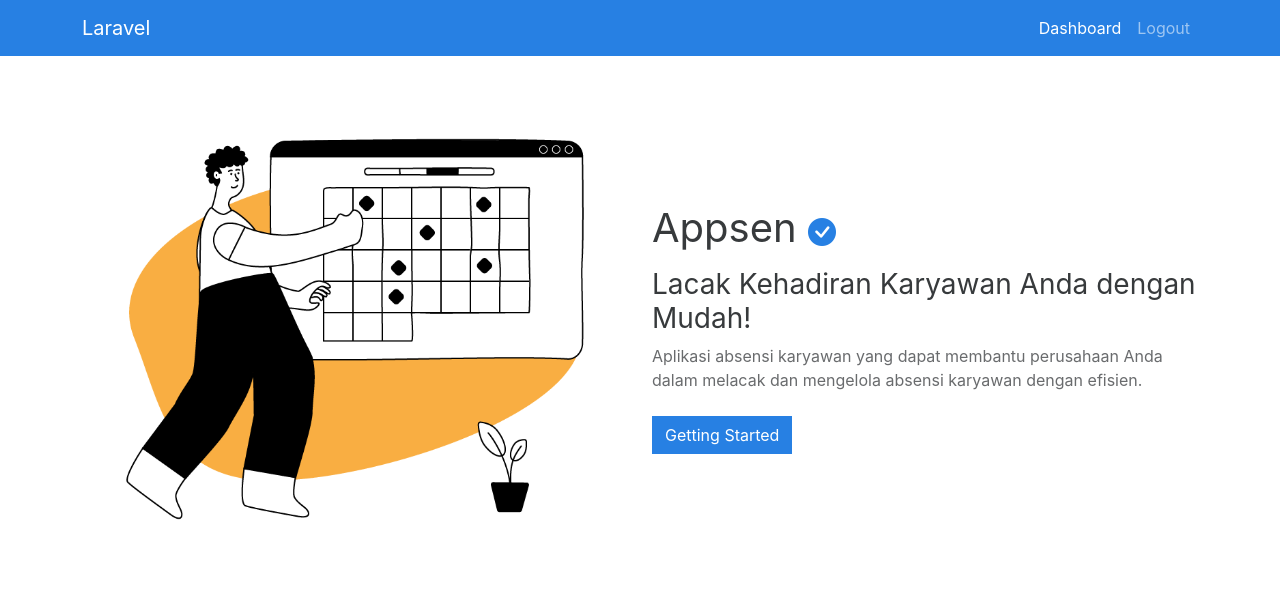
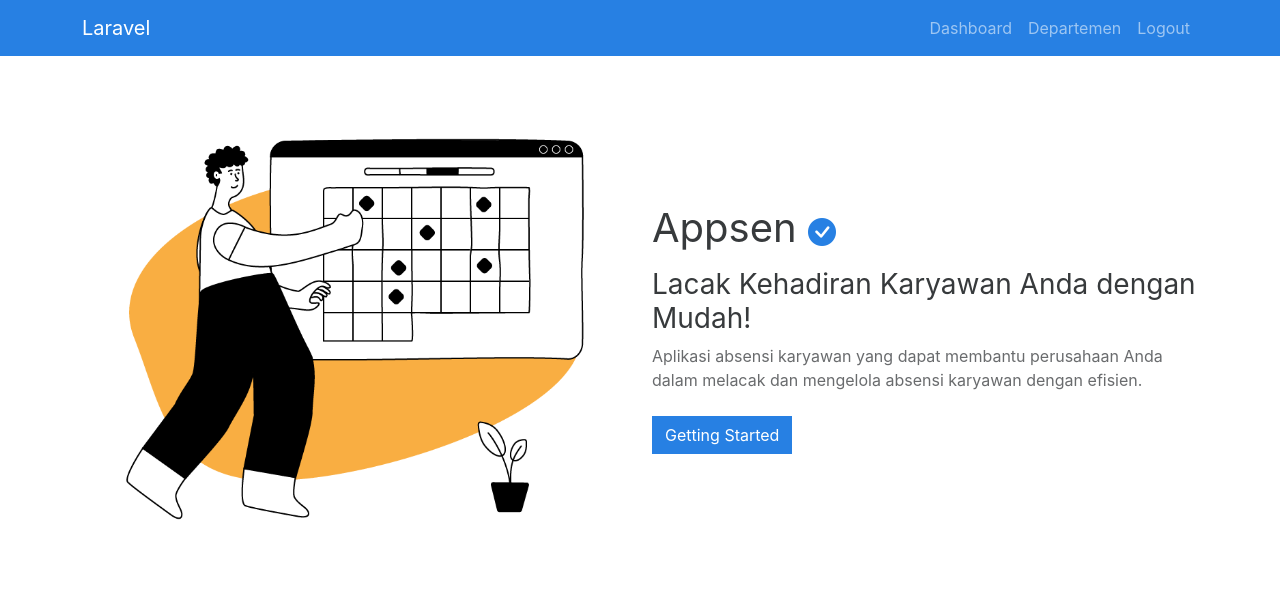
Before and after one commit to Avsholeh/appsen, a Laravel app: page / in a window 1280 px wide. Shown: the top 601 px of the page. Run offline with Laravel 8, Linux system fonts and the light colour scheme; a user stored in the database is signed in; data comes from the database, SQL or seed files in the repository.

Commit message:
buat menu departemen

```diff
--- a/resources/views/partials/navbar.blade.php
+++ b/resources/views/partials/navbar.blade.php
@@ -23,7 +23,12 @@
             @auth
                 <ul class="navbar-nav ms-auto">
                     <li class="nav-item">
-                        <a class="nav-link active" href="{{ route('dashboard') }}">Dashboard</a>
+                        <a class="nav-link @if (request()->routeIs('dashboard')) active @endif"
+                            href="{{ route('dashboard') }}">Dashboard</a>
+                    </li>
+                    <li class="nav-item">
+                        <a class="nav-link  @if (request()->routeIs('departemen.index')) active @endif"
+                            href="{{ route('departemen.index') }}">Departemen</a>
                     </li>
                     <li class="nav-item">
                         <form action="{{ route('logout') }}" method="post">
```
